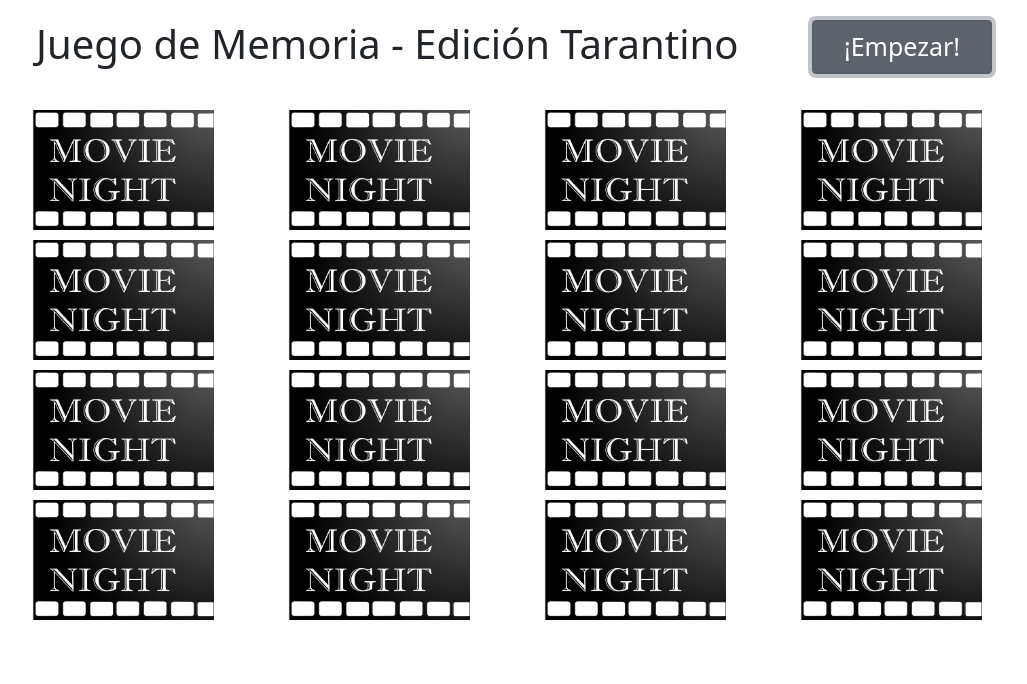
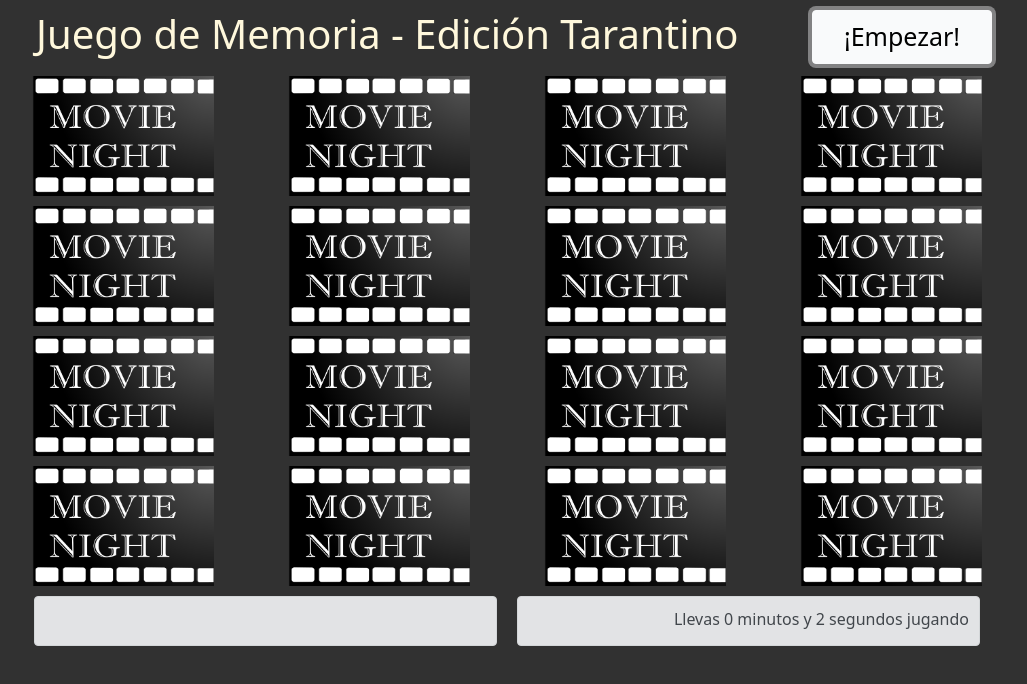
Before and after one commit to anarod13/memotest-peliculas, a plain HTML site: page index.html in a window 1280 px wide. Both pictures are taken after a click on the button "¡Empezar!". Shown: the whole page, without its empty margins (112-1139 px from the left). Drawn offline with nearby package versions, Linux system fonts and the light colour scheme.

Commit message:
Agrego función reset, manejo de tiempo y contador de intentos

```diff
--- a/css/styles.css
+++ b/css/styles.css
@@ -1,6 +1,8 @@
     body {
         margin-left: 10%;
-        margin-right: 10%
+        margin-right: 10%;
+        background-color: rgba(0, 0, 0, 0.808);
+        color: cornsilk;
     }
 
     img {
@@ -8,9 +10,9 @@
         height: 100%;
     }
 
-    .row {
-        height: 120px;
-        margin-top: 10px;
+    #tablero .row {
+        height: 120;
+        margin-bottom: 10;
     }
 
     .oculto {
@@ -23,6 +25,7 @@
 
     .encabezado {
         padding-top: 10;
+        margin-bottom: 10;
     }
 
     h1 {
@@ -38,6 +41,17 @@
         margin-left: 10;
     }
 
-    header {
-        height: 90px;
+    #estado {
+        margin: 0 20 16 18;
     }
+
+    #tiempo {
+        text-align: right;
+        margin: 0 60 16 0;
+    }
+
+    .alert {
+        height: 50;
+        vertical-align: middle;
+        padding: 10;
+    }
--- a/index.html
+++ b/index.html
@@ -5,19 +5,19 @@
     <link href="css\styles.css" rel="stylesheet">
     <title>Memotest: De las páginas a la pantalla</title>
 </head>
+
+<body>
     <header>
         <div class="row">
             <div class="col-sm-9 encabezado">
                 <h1>Juego de Memoria - Edición Tarantino </h1>
             </div>
-
             <div class="col-sm-2 encabezado">
-            <button type="button" class="start btn btn-secondary">¡Empezar!</button>
+                <button type="button" class="start btn btn-light">¡Empezar!</button>
             </div>
         </div>
     </header>
 
-<body>
     <div id="tablero" class="container">
         <div class="row">
             <div class="casilla col-sm-3">
@@ -76,7 +76,15 @@
             </div>
         </div>
     </div>
-
+    <div class="container">
+        <div class="row">
+            <div id="estado" class="alert alert-secondary col-sm" role="alert">
+                Intentos: </div>
+            <div id="tiempo" class="alert alert-secondary col-sm" role="alert">
+                Tiempo de juego
+            </div>
+        </div>
+    </div>
 
 
 
@@ -102,5 +110,5 @@
 </div>
 <script type="text/javascript" src="js\main.js"></script>
 <script type="text/javascript" src="js\manejarJugada.js"></script>
-<script type="text/javascript" src="js\contadores.js"></script>
+<script type="text/javascript" src="js\alertas.js"></script>
 <script type="text/javascript" src="js\verificarPareja.js"></script>
--- /dev/null
+++ b/js/alertas.js
@@ -0,0 +1,25 @@
+function actualizarEstado(intento) {
+    let estado = "Intentos: " + intento;
+
+    if (intento === "exito") {
+        estado = "Ganaste! Toca Empezar! para jugar de vuelta"
+    }
+    return document.querySelector("#estado").innerText = estado;
+}
+
+
+function actualizarTiempoDeJuego() {
+
+    reloj = setInterval(function() {
+        let tiempoDeJuego = calcularTiempo()
+        document.querySelector("#tiempo").innerText = tiempoDeJuego;
+    }, 1000);
+    return;
+}
+
+function calcularTiempo() {
+    tiempo++;
+    let minutos = Math.floor(tiempo / 60);
+    let segundos = tiempo % 60;
+    return `Llevas ${minutos} minutos y ${segundos} segundos jugando`;
+}
--- a/js/main.js
+++ b/js/main.js
@@ -1,33 +1,43 @@
 let cartasEnTablero = [];
 let reversos = []
-let cartasAsignadas = [];
+let cartasUsadas = [];
 let cartas = [];
+let intentos = 0;
+let tiempo = 0;
+let reloj;
 
 function almacenarCartas() {
     $cartas = document.querySelectorAll(".carta");
     $cartas.forEach($carta =>
         cartas.push($carta)
+    );
+    let $reversos = document.querySelectorAll(".reverso-carta");
+    $reversos.forEach($reverso =>
+        reversos.push($reverso)
+    );
 
-    );
-    return cartas;
+    return;
 }
+
+document.querySelector(".start").onclick = habilitarTablero;
 
 
 function habilitarTablero() {
-    cartasEnTablero = [];
+    reset();
+    almacenarCartas();
     let $casillas = document.querySelectorAll(".casilla");
     $casillas.forEach($casilla => buscarCarta($casilla));
+    actualizarTiempoDeJuego();
+
     return habilitarSeleccion();
 }
 
 
 function buscarCarta(casilla) {
 
-    almacenarCartas();
     let i = Math.floor(Math.random() * 16);
-
     let cartaAsignada = cartas[i];
-    let cartaDisponible = cartasAsignadas.every(carta => carta !== cartas.indexOf(cartaAsignada));
+    let cartaDisponible = cartasUsadas.every(carta => carta !== cartas.indexOf(cartaAsignada));
     if (cartaDisponible) {
         return asignarCarta(casilla, cartaAsignada);
     } else {
@@ -37,22 +47,31 @@
 }
 
 function asignarCarta(casilla, cartaAsignada) {
+    cartaAsignada.classList.add("oculto");
     casilla.appendChild(cartaAsignada);
-    cartaAsignada.classList.add("oculto");
-    cartasAsignadas.push(cartas.indexOf(cartaAsignada));
+    cartasUsadas.push(cartas.indexOf(cartaAsignada));
     return cartasEnTablero.push(cartaAsignada);
 }
 
 function habilitarSeleccion() {
-    let $reversos = document.querySelectorAll(".reverso-carta");
-    $reversos.forEach($reverso => reversos.push($reverso));
     return reversos.forEach(reverso => reverso.addEventListener("click", manejarJugada, true));
-
 }
 
 function bloquearSeleccion() {
-    let $reversos = document.querySelectorAll(".reverso-carta");
-    $reversos.forEach($reverso => reversos.push($reverso));
     return reversos.forEach(reverso => reverso.removeEventListener("click", manejarJugada, true));
+}
 
+function reset() {
+    cartasEnTablero.forEach(function(cartaEnTablero) {
+        cartaEnTablero.classList.remove("pareja-acertada");
+        cartaEnTablero.remove()
+    });
+    cartasEnTablero = [];
+    cartasUsadas = [];
+    tiempo = 0;
+    intentos = 0;
+    reversos.forEach(reverso => reverso.classList.remove("oculto"));
+
+    document.querySelector("#estado").innerText = "";
+    return;
 }
--- a/js/manejarJugada.js
+++ b/js/manejarJugada.js
@@ -1,6 +1,6 @@
 let cartasArriba = 0;
-let intentos = 0;
-let exito = 0
+
+let aciertos = 0;
 let casillasSeleccionadas = [];
 
 function manejarJugada(e) {
@@ -14,9 +14,20 @@
     if (cartasArriba === 2) {
         bloquearSeleccion();
         intentos++;
+        actualizarEstado(intentos);
+
         return verificarPareja();
     }
     if (cartasArriba > 2) { return "ERROR: Se muestran más de dos cartas" }
 
     return;
 }
+
+function chequearExito() {
+    if (aciertos === 8) {
+        clearInterval(reloj);
+        aciertos = 0;
+        return actualizarEstado("exito");
+    }
+    return;
+}
--- a/js/verificarPareja.js
+++ b/js/verificarPareja.js
@@ -3,8 +3,9 @@
     $cartasMostradas.forEach(cartaMostrada => cartaMostrada.classList.remove("mostrada"));
     cartasArriba = 0;
     if ($cartasMostradas[0].id === $cartasMostradas[1].id) {
-        exito++;
-        return setTimeout(anotarExito, 500);
+        aciertos++;
+        chequearExito();
+        return setTimeout(anotarAcierto, 500);
     } else {
         return setTimeout(ocultarCartas, 1200);
 
@@ -12,7 +13,7 @@
 
 }
 
-function anotarExito() {
+function anotarAcierto() {
     casillasSeleccionadas.forEach(posicion =>
         cartasEnTablero[posicion].classList.add("pareja-acertada")
     );
@@ -28,8 +29,3 @@
     habilitarSeleccion();
     return casillasSeleccionadas = [];
 }
-
-
-function mostrarTiempoDeJuego(tiempo) {
-    return;
-}
```
Also changed, not shown: js/contadores.js (deleted). Lines whose indentation alone changed are shown as unchanged.
